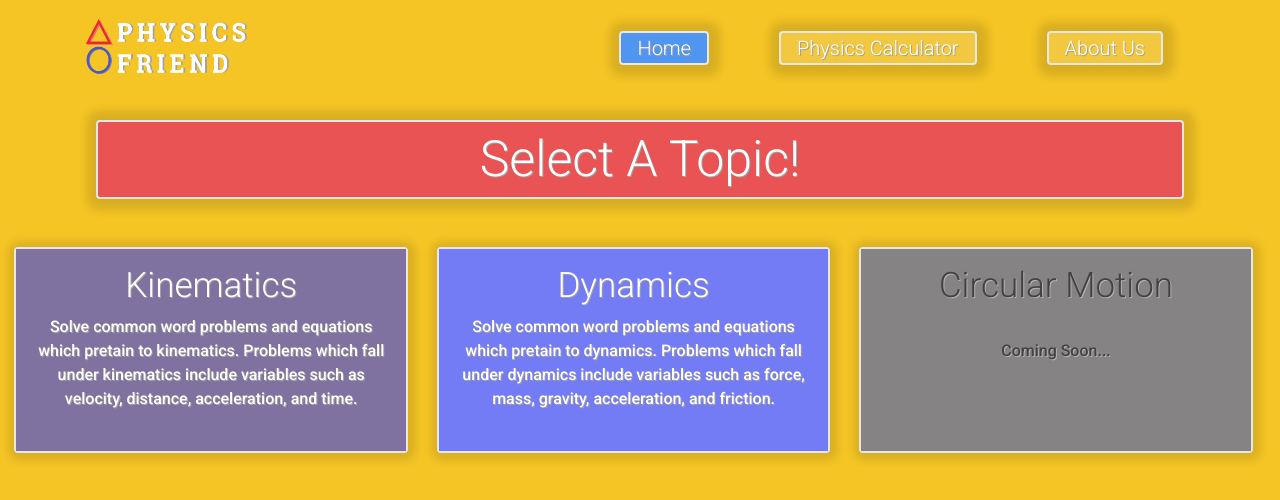
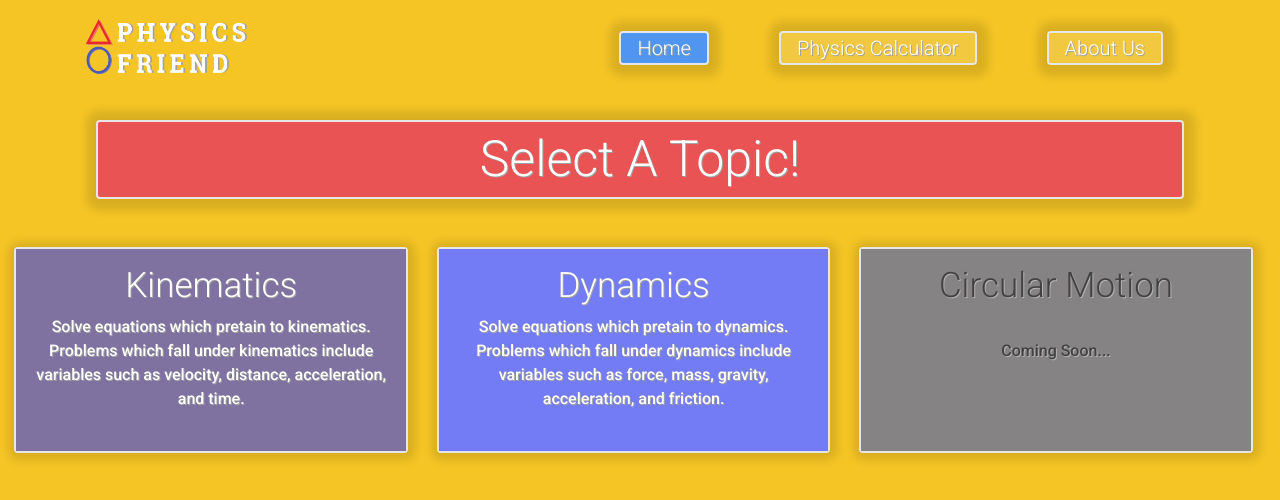
Before and after one commit to Sparsh101AI/Physics-Friend-Application, a React (Create React App) app: page /Calculator in a window 1280 px wide. Shown: the top 500 px of the page. Built offline with nearby package versions, Linux system fonts and the light colour scheme.

Commit message:
Now its finished

```diff
--- a/src/Calculator/Calculator.js
+++ b/src/Calculator/Calculator.js
@@ -22,9 +22,9 @@ function Calculator() {
                 Kinematics
               </Card.Title>
               <Card.Text className="calcText" id="kinematics">
-                Solve common word problems and equations which pretain to
-                kinematics. Problems which fall under kinematics include
-                variables such as velocity, distance, acceleration, and time.
+                Solve equations which pretain to kinematics. Problems which fall
+                under kinematics include variables such as velocity, distance,
+                acceleration, and time.
                 <br />
                 <br />
               </Card.Text>
@@ -38,9 +38,9 @@ function Calculator() {
                 Dynamics
               </Card.Title>
               <Card.Text className="calcText" id="dynamics">
-                Solve common word problems and equations which pretain to
-                dynamics. Problems which fall under dynamics include variables
-                such as force, mass, gravity, acceleration, and friction.
+                Solve equations which pretain to dynamics. Problems which fall
+                under dynamics include variables such as force, mass, gravity,
+                acceleration, and friction.
                 <br />
                 <br />
               </Card.Text>
```
